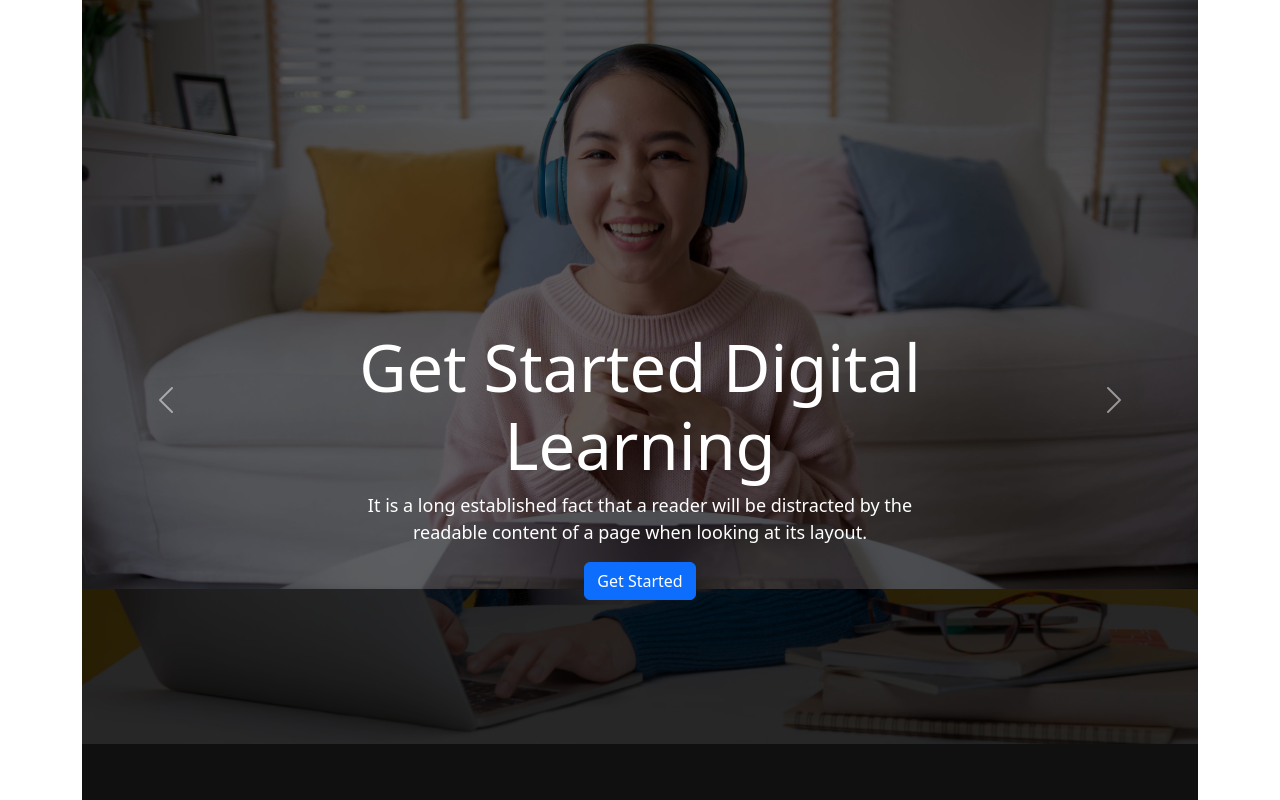
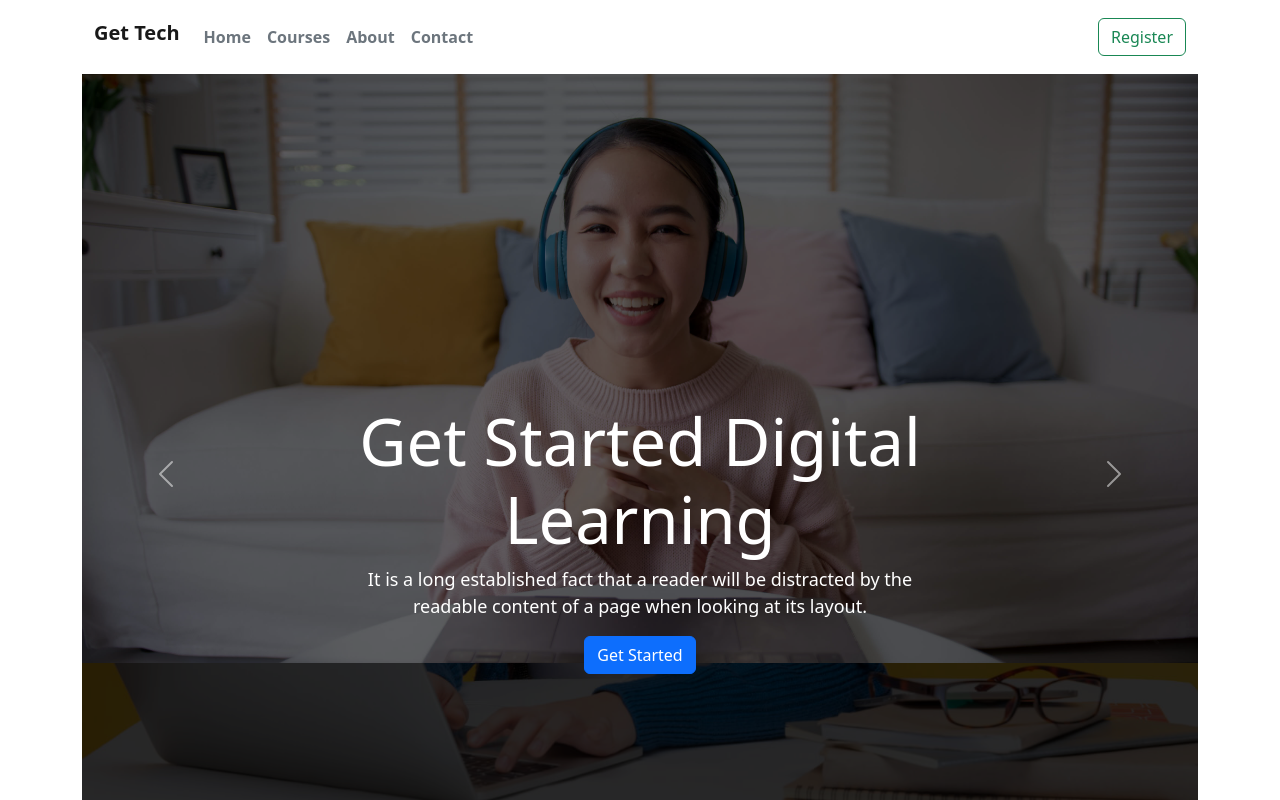
Before and after one commit to abdullahad229/edtech-website, a plain HTML site: page index.html in a window 1280 px wide. Shown: the top 800 px of the page. Drawn offline with nearby package versions, Linux system fonts and the light colour scheme.

Commit message:
navbar added

```diff
--- a/index.html
+++ b/index.html
@@ -15,6 +15,34 @@
   <body>
     <!-- header start  -->
     <header class="container">
+      <!-- navbar -->
+      <nav class="navbar navbar-expand-lg bg-white py-3 d-flex align-items-center">
+        <div class="container-fluid">
+          <a class="navbar-brand fw-bold h2" href="#">Get Tech</a>
+          <button class="navbar-toggler" type="button" data-bs-toggle="collapse" data-bs-target="#navbarSupportedContent" aria-controls="navbarSupportedContent" aria-expanded="false" aria-label="Toggle navigation">
+            <span class="navbar-toggler-icon"></span>
+          </button>
+          <div class="collapse navbar-collapse" id="navbarSupportedContent">
+            <ul class="navbar-nav me-auto mb-2 mb-lg-0">
+              <li class="nav-item">
+                <a class="nav-link active text-muted fw-bold" aria-current="page" href="#">Home</a>
+              </li>
+              <li class="nav-item">
+                <a class="nav-link active text-muted fw-bold" href="#">Courses</a>
+              </li>
+              <li class="nav-item">
+                <a class="nav-link active text-muted fw-bold">About</a>
+              </li>
+              <li class="nav-item">
+                <a class="nav-link active text-muted fw-bold">Contact</a>
+              </li>
+            </ul>
+            <form class="d-flex" role="search">
+              <button class="btn btn-outline-success" type="submit">Register</button>
+            </form>
+          </div>
+        </div>
+      </nav>
       <!-- carousel start  -->
         <div id="carouselExampleCaptions" class="carousel slide" data-bs-ride="false">
             <div class="carousel-inner">
```
